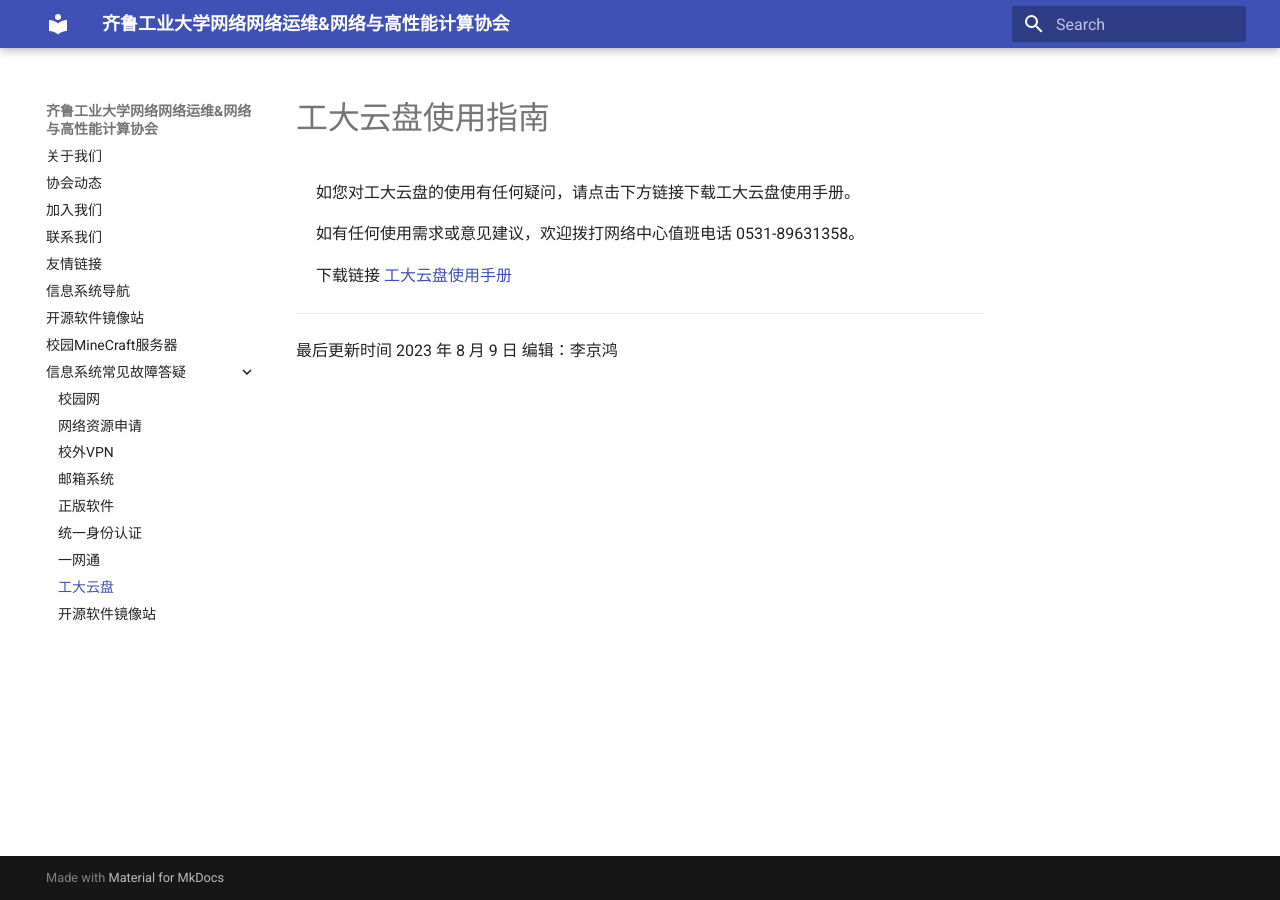
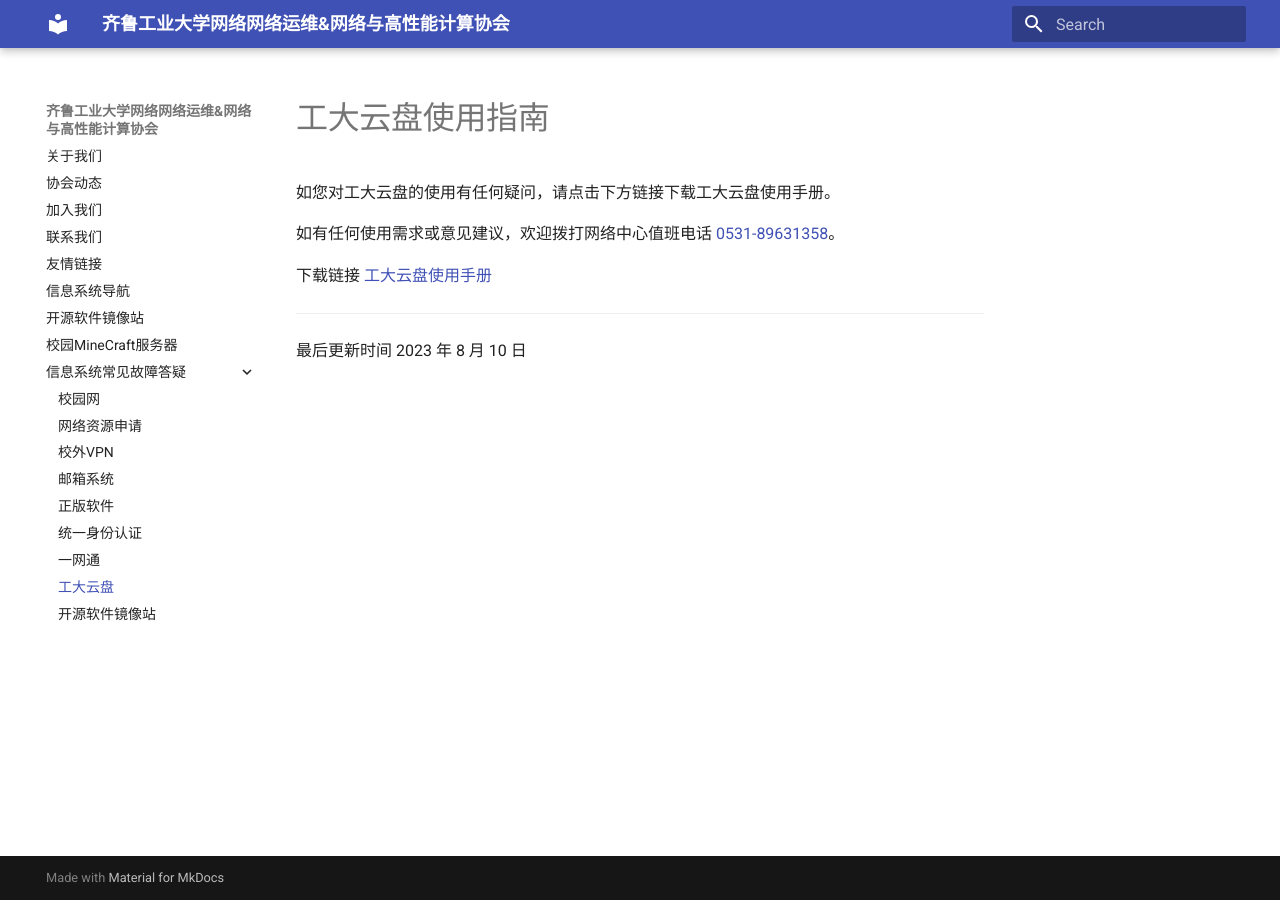
Before and after one commit to SmallJiang/qluweb, an MkDocs documentation site: the page built from docs/help/yunpan.md, in a window 1280 px wide. Built offline with MkDocs 1.6.1 and Material for MkDocs 9.7.7, drawn with Linux system fonts in a browser that asks for light colours.

Commit message:
docs&style(EVERYTHING): 修改了部分文档表述 规范了中英文混合排版的样式 规范了文档样式，使之符合Markdownlint Rules 优化了文档中邮箱地址、电话号码的超链接

```diff
--- a/docs/help/yunpan.md
+++ b/docs/help/yunpan.md
@@ -1,11 +1,11 @@
 # 工大云盘使用指南
 
- &emsp; 如您对工大云盘的使用有任何疑问，请点击下方链接下载工大云盘使用手册。
+如您对工大云盘的使用有任何疑问，请点击下方链接下载工大云盘使用手册。
 
- &emsp; 如有任何使用需求或意见建议，欢迎拨打网络中心值班电话 0531-89631358。
+如有任何使用需求或意见建议，欢迎拨打网络中心值班电话 [0531-89631358](tel:053189631358)。
 
-  &emsp; 下载链接 [工大云盘使用手册](https://nmc.qlu.edu.cn/_upload/article/files/7c/52/180ea77742eea79299696f00fdbc/99fcf16e-0f94-48f3-8667-764da8ad6f79.docx)
+下载链接 [工大云盘使用手册](https://nmc.qlu.edu.cn/_upload/article/files/7c/52/180ea77742eea79299696f00fdbc/99fcf16e-0f94-48f3-8667-764da8ad6f79.docx)
 
 ---
 
- 最后更新时间 2023 年 8 月 9 日 编辑：李京鸿
+ 最后更新时间 2023 年 8 月 10 日
```
Also changed, not shown: docs/help/mail.md (+1 -1 lines).
